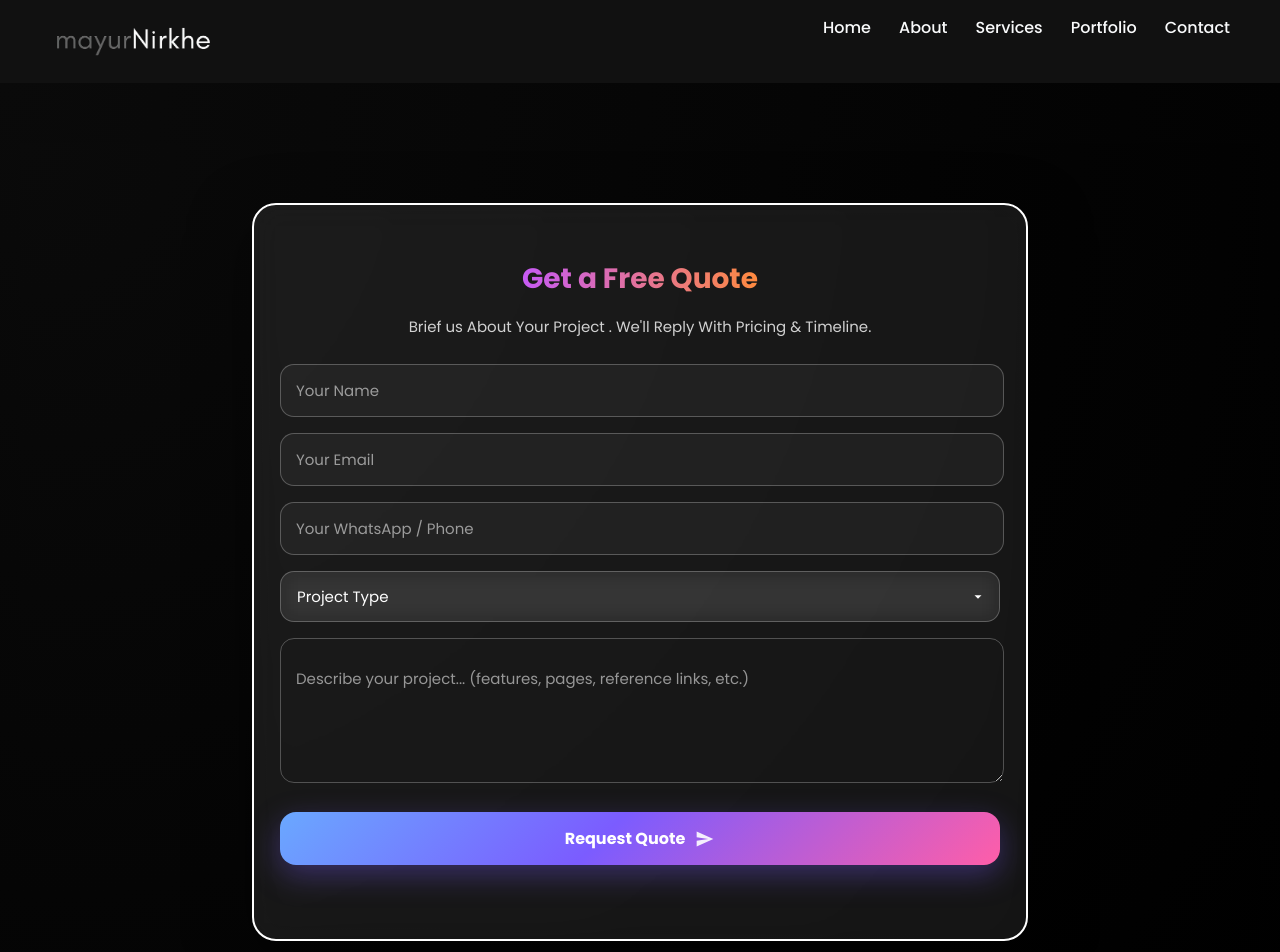
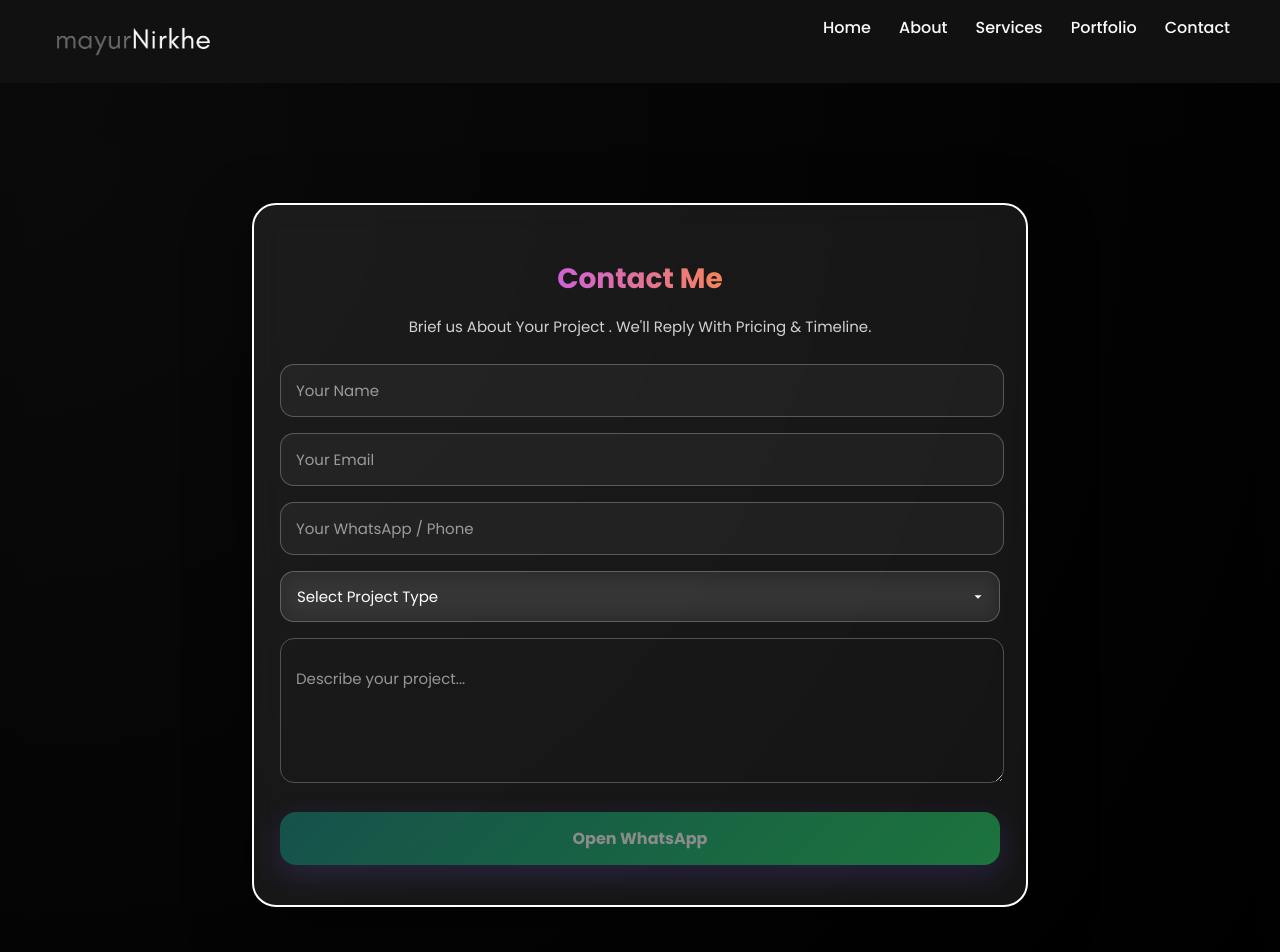
Before and after one commit to ItsMayurUI/webstudio, an Angular app: page /contact in a window 1280 px wide. Shown: the top 952 px of the page. Built offline with nearby package versions, Linux system fonts and the light colour scheme.

Commit message:
update request button and now form is submit perfect and use can contact connect

```diff
--- a/src/app/components/about/about.component.css
+++ b/src/app/components/about/about.component.css
@@ -204,3 +204,62 @@
     justify-content: center;
   }
 }
+
+@media (max-width: 768px) {
+
+  .about-wrapper {
+    grid-template-columns: 1fr;
+    padding: 30px 20px;
+    gap: 40px;
+  }
+
+  /* Image fix */
+  .about-visual img {
+    max-width: 260px;
+    margin: 0 auto;
+    display: block;
+  }
+
+  /* Text center */
+  .about-content {
+    text-align: center;
+  }
+
+  /* Stats layout */
+  .about-stats {
+    flex-wrap: wrap;
+    justify-content: center;
+  }
+
+  .about-stats div {
+    width: 45%;
+  }
+}
+
+/* skills docks for mobile behaviour */
+
+@media (max-width: 768px) {
+
+  .skills-dock {
+    gap: 14px;
+    padding: 14px;
+    flex-wrap: wrap;
+    justify-content: center;
+  }
+
+  .dock-item {
+    width: 44px;
+    height: 44px;
+  }
+
+  /* Disable macOS zoom on mobile */
+  .skills-dock:hover .dock-item,
+  .skills-dock .dock-item:hover {
+    transform: none;
+  }
+
+  /* Hide tooltip on mobile */
+  .dock-item span {
+    display: none;
+  }
+}
--- a/src/app/components/about/about.component.html
+++ b/src/app/components/about/about.component.html
@@ -66,8 +66,8 @@
 
 
       <div class="about-actions">
-        <button class="btn primary">View Portfolio</button>
-        <button class="btn secondary">Let’s Work Together</button>
+        <a routerLink="/portfolio" class="btn primary">Delivered Projects</a>
+        <a routerLink="/contact" class="btn primary">Let’s Work Together</a>
       </div>
     </div>
 
--- a/src/app/components/contact/contact.component.css
+++ b/src/app/components/contact/contact.component.css
@@ -106,7 +106,7 @@ form {
 }
 
 /* =========================
-   BUTTON (Request Quote)
+   BUTTON (open whatsapp)
 ========================= */
 .btn-send {
   position: relative;
@@ -123,7 +123,7 @@ form {
   cursor: pointer;
   border: 0;
   border-radius: 16px;
-  background: linear-gradient(135deg, #6aa8ff 0%, #7b5cff 45%, #ff5ea8 100%);
+  background: linear-gradient(135deg, #128c7e 0%, #25d366 100%);
   box-shadow: 0 10px 30px rgba(123, 92, 255, 0.35);
   transition: transform 0.15s ease, box-shadow 0.2s ease;
   overflow: hidden;
@@ -268,3 +268,16 @@ form {
   box-shadow: 0 0 0 4px rgba(120, 180, 255, 0.15), 0 10px 30px rgba(0, 0, 0, 0.35);
   background: rgba(255, 255, 255, 0.08);
 }
+
+.error {
+  display: block;
+  margin-top: 6px;
+  font-size: 0.75rem;
+  color: #ff6b6b;
+}
+
+/* Disabled button style */
+button[disabled] {
+  opacity: 0.5;
+  cursor: not-allowed;
+}
--- a/src/app/components/contact/contact.component.html
+++ b/src/app/components/contact/contact.component.html
@@ -1,53 +1,81 @@
 <section class="contact-wrap">
   <div class="glass-card">
-    <h2 class="title">Get a Free Quote</h2>
+    <h2 class="title">Contact Me</h2>
     <p class="tagline">
       Brief us About Your Project .  We'll Reply With Pricing & Timeline.
     </p>
 
     <!-- Template-driven form -->
-    <form #f="ngForm" (ngSubmit)="onSubmit(f)">
+    <form #f="ngForm" (ngSubmit)="onSubmit(f)" novalidate>
+
   <!-- Name -->
   <div class="field">
     <input
+      type="text"
       name="name"
       ngModel
       required
-          autocomplete="name"
-          placeholder="Your Name" />
+      minlength="2"
+      pattern="^[a-zA-Z ]+$"
+      placeholder="Your Name"
+      #name="ngModel" />
+
+    <small class="error" *ngIf="name.invalid && name.touched">
+      Please enter a valid name (letters only)
+    </small>
   </div>
 
   <!-- Email -->
   <div class="field">
     <input
+      type="email"
       name="email"
       ngModel
       required
-          type="email"
-          autocomplete="email"
-          placeholder="Your Email" />
+      email
+      placeholder="Your Email"
+      #email="ngModel" />
+
+    <small class="error" *ngIf="email.invalid && email.touched">
+      Please enter a valid email address
+    </small>
   </div>
 
-      <!-- Phone / WhatsApp -->
+  <!-- Phone -->
   <div class="field">
     <input
+      type="tel"
       name="phone"
       ngModel
       required
-          autocomplete="tel"
-          placeholder="Your WhatsApp / Phone" />
+      pattern="^[0-9]{10}$"
+      inputmode="numeric"
+      placeholder="Your WhatsApp / Phone"
+      #phone="ngModel" />
+
+    <small class="error" *ngIf="phone.invalid && phone.touched">
+      Enter a valid 10-digit mobile number
+    </small>
   </div>
 
   <!-- Project Type -->
   <div class="field">
-        <select name="projectType" ngModel required>
-          <option value="" disabled selected>Project Type</option>
+    <select
+      name="projectType"
+      ngModel
+      required
+      #projectType="ngModel">
+      <option value="" disabled selected>Select Project Type</option>
       <option>Web Application</option>
       <option>Portfolio</option>
       <option>Business Website</option>
       <option>E-Commerce</option>
       <option>Landing Page</option>
     </select>
+
+    <small class="error" *ngIf="projectType.invalid && projectType.touched">
+      Please select a project type
+    </small>
   </div>
 
   <!-- Message -->
@@ -55,45 +83,28 @@
     <textarea
       name="message"
       ngModel
+      required
+      minlength="10"
       rows="5"
-          placeholder="Describe your project... (features, pages, reference links, etc.)">
+      placeholder="Describe your project..."
+      #message="ngModel">
     </textarea>
+
+    <small class="error" *ngIf="message.invalid && message.touched">
+      Message should be at least 10 characters
+    </small>
   </div>
 
-      <!-- Primary submit -->
-      <button type="submit" class="btn-send">
-        <span class="btn-label">Request Quote</span>
-        <svg class="plane" viewBox="0 0 24 24" aria-hidden="true">
-          <path d="M2 21l20-9L2 3v7l14 2-14 2v7z"></path>
-        </svg>
+  <!-- Submit Button -->
+  <button
+    type="submit"
+    class="btn-send"
+    [disabled]="f.invalid">
+
+    <span class="btn-label">Open WhatsApp</span>
   </button>
 
-      <!-- Alternative actions -->
-      <div class="alt-actions">
-         <!-- <a
-          class="chip chip-email"
-          [href]="mailtoHref(f.value)"
-          target="_blank"
-          rel="noopener"
-          aria-label="Send details by Email">
-          <svg viewBox="0 0 24 24" aria-hidden="true">
-            <path d="M20 4H4a2 2 0 0 0-2 2v12a2 2 0 0 0 2 2h16a2 2 0 0 0 2-2V6a2 2 0 0 0-2-2zm0 4-8 5L4 8V6l8 5 8-5v2z"></path>
-          </svg>
-          <span>Email </span>
-        </a> -->
-
-        <!-- <a
-          class="chip chip-whatsapp"
-          (click)="openWhatsApp(f.value)"
-          href="javascript:void(0)"
-          aria-label="Send details on WhatsApp">
-          <svg viewBox="0 0 24 24" aria-hidden="true">
-            <path d="M20.52 3.48A11.9 11.9 0 0 0 12.06 0C5.5 0 .24 5.26.24 11.74c0 2.07.55 4.07 1.6 5.85L0 24l6.6-1.72a11.7 11.7 0 0 0 5.46 1.38h.01c6.56 0 11.82-5.26 11.82-11.74 0-3.14-1.22-6.09-3.37-8.44zM12.06 21.3h-.01a9.6 9.6 0 0 1-4.9-1.34l-.35-.2-3.92 1.02 1.05-3.82-.23-.39a9.6 9.6 0 0 1-1.48-5.23c0-5.28 4.3-9.56 9.6-9.56 2.56 0 4.97.99 6.78 2.78a9.5 9.5 0 0 1 2.82 6.78c0 5.28-4.3 9.56-9.58 9.56zm5.58-7.16c-.3-.15-1.78-.88-2.06-.98-.28-.1-.49-.15-.7.15-.2.3-.8.98-.98 1.18-.18.2-.36.22-.66.07-.3-.15-1.26-.46-2.4-1.47-.89-.78-1.48-1.74-1.66-2.03-.18-.3-.02-.46.13-.61.13-.13.3-.36.46-.54.15-.18.2-.3.3-.5.1-.2.05-.37-.02-.52-.07-.15-.7-1.68-.96-2.3-.25-.6-.5-.52-.7-.53l-.6-.01c-.2 0-.52.07-.8.37-.27.3-1.05 1.02-1.05 2.48 0 1.46 1.08 2.88 1.23 3.07.15.2 2.12 3.23 5.13 4.53.72.31 1.28.5 1.72.64.72.23 1.38.2 1.9.12.58-.09 1.78-.73 2.03-1.43.25-.7.25-1.3.18-1.43-.07-.13-.25-.2-.55-.35z"></path>
-          </svg>
-          <span>WhatsApp</span>
-        </a> -->
+</form>
 
   </div>
-    </form>
-  </div>
 </section>
--- a/src/app/components/contact/contact.component.ts
+++ b/src/app/components/contact/contact.component.ts
@@ -35,33 +35,34 @@ export class ContactComponent implements OnInit {
 
   // ✅ When user submits the form
  onSubmit(form: NgForm): void {
-    if (!form.valid) {
-      alert('Please fill all required fields before submitting.');
+
+  if (form.invalid) {
+    alert('Please fill all fields correctly before submitting.');
     return;
   }
 
-    // Log & confirm
-    console.log('Quote Request Submitted:', this.formData);
-    alert(`Thank you ${this.formData.name}! We'll contact you soon with your quote.`);
+  const data = { ...form.value };
 
-    // Open WhatsApp automatically with pre-filled message
-    this.openWhatsApp(this.formData);
+  this.openWhatsApp(data);
 
-    // Optionally reset the form
   form.resetForm();
 }
 
+
   // ✅ Opens WhatsApp with user’s details
  openWhatsApp(v: ContactFormData): void {
-    const text = `
-🧾 New Quote Request
-👤 Name: ${v.name}
-📧 Email: ${v.email}
-📞 Phone: ${v.phone}
-💼 Project Type: ${v.projectType}
-💬 Message: ${v.message || ''}
-    `;
-    const url = `https://wa.me/${this.myWhatsApp}?text=${encodeURIComponent(text)}`;
+  const message =
+    'New Quote Request\n\n' +
+    'Name → ' + v.name + '\n' +
+    'Email → ' + v.email + '\n' +
+    'Phone → ' + v.phone + '\n' +
+    'Project Type → ' + v.projectType + '\n\n' +
+    'Message\n' +
+    (v.message?.trim() || 'N/A');
+
+  const url =
+    `https://api.whatsapp.com/send?phone=${this.myWhatsApp}&text=${encodeURIComponent(message)}`;
+
   window.open(url, '_blank');
 }
 
--- a/src/app/components/services/services.component.html
+++ b/src/app/components/services/services.component.html
@@ -62,7 +62,7 @@
             </ul>
 
             <div class="price">₹7,500 – ₹15,000</div>
-            <button class="btn" class="btn primary">Get Started</button>
+            <button routerLink="/contact" class="btn primary">Get Started</button>
           </article>
 
       </div>
--- a/src/styles.css
+++ b/src/styles.css
@@ -73,3 +73,7 @@ main { flex: 1 0 auto; }      /* wrap your page content in <main> */
 app-footer { margin-top: auto; }
 
 html { scroll-behavior: smooth; }
+
+html, body {
+  overflow-x: hidden;
+}
```
Lines whose indentation alone changed are shown as unchanged.
